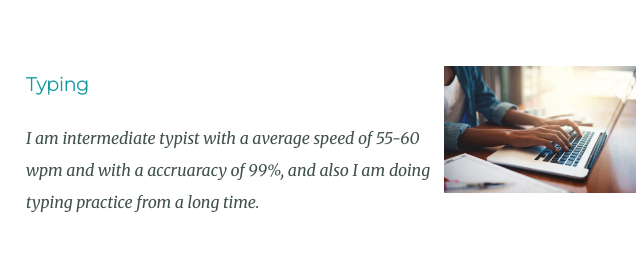
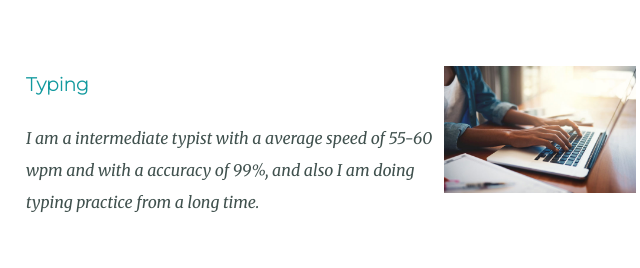
Before and after one commit to minaralimiah/cv2, a plain HTML site: page index.html in a window 1280 px wide. Shown: the part 1860-2128 px from the top of the page, 294-934 px from the left. Drawn offline with Linux system fonts and the light colour scheme.

Commit message:
little editing in the text in line no 38

```diff
--- a/index.html
+++ b/index.html
@@ -35,7 +35,7 @@
         <div class="skill-row">
           <img class="typing" src="images/typing.jpg" alt="typing-img">
           <h3>Typing</h3>
-          <p class="typing-skill-description2">I am intermediate typist with a average speed of 55-60 wpm and with a accruaracy of 99%, and also I am doing typing practice from a long time.</p>
+          <p class="typing-skill-description2">I am a intermediate typist with a average speed of 55-60 wpm and with a accuracy of 99%, and also I am doing typing practice from a long time.</p>
         </div>
       </div>
       <hr>
```
